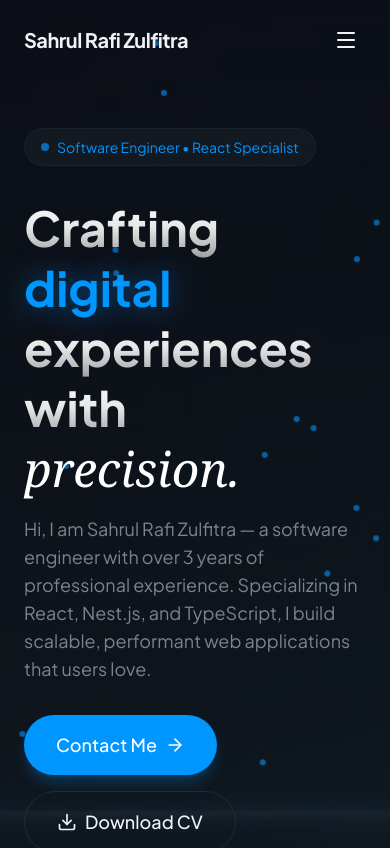
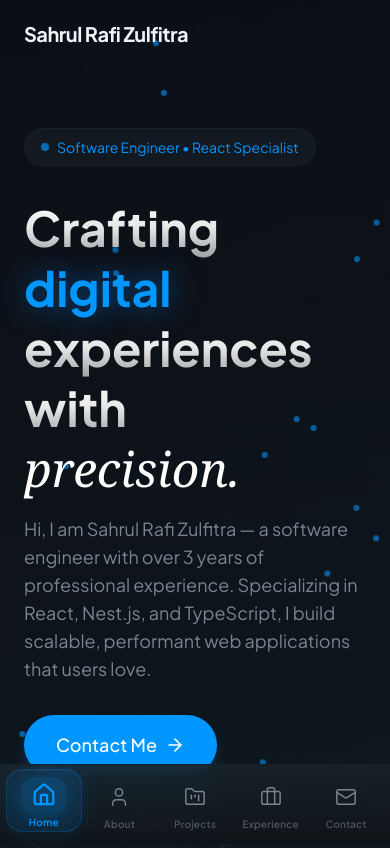
Before and after one commit to Rulcifer/rulcifer.github.io, a React (Vite) app: page / in a window 390 px wide. Shown: the top 848 px of the page. Built offline with nearby package versions, Linux system fonts and the light colour scheme.

Commit message:
mobile bottm tab bar update

```diff
--- a/src/index.css
+++ b/src/index.css
@@ -66,6 +66,111 @@
   .glow-border {
     box-shadow: 0 0 20px color-mix(in srgb, var(--color-primary) 20%, transparent),
       inset 0 0 20px color-mix(in srgb, var(--color-primary) 5%, transparent);
+  }
+
+  /* ── Mobile Bottom Tab Bar ── */
+  .mobile-bottom-bar {
+    position: fixed;
+    bottom: 0;
+    left: 0;
+    right: 0;
+    z-index: 100;
+    display: flex;
+    align-items: flex-end;
+    justify-content: space-around;
+    padding: 8px 6px 12px;
+    background: linear-gradient(
+      to top,
+      color-mix(in srgb, var(--color-background) 97%, transparent),
+      color-mix(in srgb, var(--color-surface) 88%, transparent)
+    );
+    backdrop-filter: blur(28px) saturate(1.6);
+    -webkit-backdrop-filter: blur(28px) saturate(1.6);
+    border-top: 1px solid color-mix(in srgb, var(--color-border) 40%, transparent);
+    /* safe-area for notch phones */
+    padding-bottom: max(12px, env(safe-area-inset-bottom));
+  }
+
+  /* Floating indicator pill behind active tab */
+  .mobile-tab-indicator {
+    position: absolute;
+    top: 4px;
+    left: 0;
+    height: calc(100% - 16px - env(safe-area-inset-bottom, 0px));
+    border-radius: 16px;
+    background: color-mix(in srgb, var(--color-primary) 14%, transparent);
+    border: 1px solid color-mix(in srgb, var(--color-primary) 20%, transparent);
+    box-shadow: 0 0 24px color-mix(in srgb, var(--color-primary) 12%, transparent),
+      inset 0 1px 0 color-mix(in srgb, #fff 4%, transparent);
+    transition: transform 0.45s cubic-bezier(0.34, 1.56, 0.64, 1),
+      width 0.35s cubic-bezier(0.22, 1, 0.36, 1);
+    pointer-events: none;
+  }
+
+  /* Individual tab item */
+  .mobile-tab-item {
+    position: relative;
+    z-index: 2;
+    display: flex;
+    flex-direction: column;
+    align-items: center;
+    justify-content: center;
+    gap: 2px;
+    flex: 1;
+    padding: 8px 4px 2px;
+    text-decoration: none;
+    color: var(--color-muted-foreground);
+    transition: color 0.3s ease;
+    -webkit-tap-highlight-color: transparent;
+    cursor: pointer;
+  }
+
+  .mobile-tab-item.mobile-tab-active {
+    color: var(--color-primary);
+  }
+
+  /* Icon wrapper with spring-lift */
+  .mobile-tab-icon-wrap {
+    display: flex;
+    align-items: center;
+    justify-content: center;
+    width: 40px;
+    height: 32px;
+    border-radius: 12px;
+    transition: transform 0.4s cubic-bezier(0.34, 1.56, 0.64, 1),
+      background-color 0.3s ease,
+      box-shadow 0.3s ease;
+  }
+
+  .mobile-tab-icon-active {
+    transform: translateY(-2px) scale(1.12);
+    background-color: color-mix(in srgb, var(--color-primary) 18%, transparent);
+    box-shadow: 0 4px 16px color-mix(in srgb, var(--color-primary) 25%, transparent);
+  }
+
+  /* Label with slide-up reveal */
+  .mobile-tab-label {
+    font-size: 10px;
+    font-weight: 600;
+    letter-spacing: 0.02em;
+    opacity: 0.55;
+    transform: translateY(2px);
+    transition: opacity 0.3s ease, transform 0.35s cubic-bezier(0.34, 1.56, 0.64, 1),
+      color 0.3s ease;
+    white-space: nowrap;
+  }
+
+  .mobile-tab-label-show {
+    opacity: 1;
+    transform: translateY(0);
+    color: var(--color-primary);
+  }
+
+  /* Add bottom padding to body so content isn't hidden behind the bar */
+  @media (max-width: 767px) {
+    body {
+      padding-bottom: 80px;
+    }
   }
 }
 
--- a/src/layout/Navbar.jsx
+++ b/src/layout/Navbar.jsx
@@ -1,6 +1,6 @@
 import { Button } from "@/components/Button";
-import { Menu, X } from "lucide-react";
-import { useEffect, useState } from "react";
+import { User, FolderKanban, Briefcase, Mail, Home } from "lucide-react";
+import { useCallback, useEffect, useRef, useState } from "react";
 import { Link, useLocation } from "react-router-dom";
 
 const navLinks = [
@@ -9,9 +9,20 @@ const navLinks = [
   { href: "#experience", label: "Experience" },
 ];
 
+// Mobile bottom-bar items with icons
+const mobileNavItems = [
+  { href: "#hero", label: "Home", icon: Home },
+  { href: "#about", label: "About", icon: User },
+  { href: "#projects", label: "Projects", icon: FolderKanban },
+  { href: "#experience", label: "Experience", icon: Briefcase },
+  { href: "#contact", label: "Contact", icon: Mail },
+];
+
 export const Navbar = () => {
-  const [isMobileMenuOpen, setIsMobileMenuOpen] = useState(false);
   const [isScrolled, setIsScrolled] = useState(false);
+  const [activeTab, setActiveTab] = useState(0);
+  const [indicatorStyle, setIndicatorStyle] = useState({});
+  const tabRefs = useRef([]);
   const location = useLocation();
   const isHome = location.pathname === "/";
 
@@ -25,15 +36,69 @@ export const Navbar = () => {
     return () => window.removeEventListener("scroll", handleScroll);
   }, []);
 
+  // Track which section is in view for auto-highlighting
+  useEffect(() => {
+    if (!isHome) return;
+
+    const sectionIds = mobileNavItems.map((item) => item.href.replace("#", ""));
+    const observers = [];
+
+    sectionIds.forEach((id, index) => {
+      const el = document.getElementById(id);
+      if (!el) return;
+
+      const observer = new IntersectionObserver(
+        ([entry]) => {
+          if (entry.isIntersecting) {
+            setActiveTab(index);
+          }
+        },
+        { threshold: 0.35, rootMargin: "-10% 0px -50% 0px" }
+      );
+
+      observer.observe(el);
+      observers.push(observer);
+    });
+
+    return () => observers.forEach((o) => o.disconnect());
+  }, [isHome]);
+
+  // Update floating indicator position
+  const updateIndicator = useCallback(() => {
+    const tab = tabRefs.current[activeTab];
+    if (tab) {
+      const parent = tab.parentElement;
+      const parentRect = parent.getBoundingClientRect();
+      const tabRect = tab.getBoundingClientRect();
+      setIndicatorStyle({
+        width: `${tabRect.width}px`,
+        transform: `translateX(${tabRect.left - parentRect.left}px)`,
+      });
+    }
+  }, [activeTab]);
+
+  useEffect(() => {
+    updateIndicator();
+    window.addEventListener("resize", updateIndicator);
+    return () => window.removeEventListener("resize", updateIndicator);
+  }, [updateIndicator]);
+
   // Resolve nav href: on homepage use anchor, on other pages link back to home
   const resolveHref = (hash) => {
     if (isHome) return hash;
     return `/${hash}`;
   };
 
+  const handleMobileTabClick = (index) => {
+    setActiveTab(index);
+  };
+
   return (
+    <>
+      {/* ── Top Navbar (Desktop + mobile top bar) ── */}
       <header
-      className={`fixed top-0 left-0 right-0 transition-all duration-500 ${isScrolled ? "glass-strong py-3" : "bg-transparent py-5"
+        className={`fixed top-0 left-0 right-0 transition-all duration-500 ${
+          isScrolled ? "glass-strong py-3" : "bg-transparent py-5"
         }  z-50`}
       >
         <nav className="container mx-auto px-6 flex items-center justify-between">
@@ -41,7 +106,8 @@ export const Navbar = () => {
             to="/"
             className="text-xl font-bold tracking-tight hover:text-primary"
           >
-          Sahrul Rafi Zulfitra<span className="text-primary animate-blink">_</span>
+            Sahrul Rafi Zulfitra
+            <span className="text-primary animate-blink">_</span>
           </Link>
 
           {/* Desktop Nav */}
@@ -65,41 +131,39 @@ export const Navbar = () => {
               <Button size="sm">Contact Me</Button>
             </a>
           </div>
+        </nav>
+      </header>
 
-        {/* Mobile Menu Button */}
-        <button
-          className="md:hidden p-2 text-foreground cursor-pointer"
-          onClick={() => setIsMobileMenuOpen((prev) => !prev)}
+      {/* ── Mobile Bottom Tab Bar ── */}
+      <nav className="mobile-bottom-bar md:hidden" id="mobile-bottom-nav">
+        {/* Floating active indicator pill */}
+        <div
+          className="mobile-tab-indicator"
+          style={indicatorStyle}
+        />
+
+        {mobileNavItems.map((item, index) => {
+          const Icon = item.icon;
+          const isActive = activeTab === index;
+
+          return (
+            <a
+              key={item.href}
+              href={resolveHref(item.href)}
+              ref={(el) => (tabRefs.current[index] = el)}
+              onClick={() => handleMobileTabClick(index)}
+              className={`mobile-tab-item ${isActive ? "mobile-tab-active" : ""}`}
             >
-          {isMobileMenuOpen ? <X size={24} /> : <Menu size={24} />}
-        </button>
+              <div className={`mobile-tab-icon-wrap ${isActive ? "mobile-tab-icon-active" : ""}`}>
+                <Icon size={22} strokeWidth={isActive ? 2.2 : 1.6} />
+              </div>
+              <span className={`mobile-tab-label ${isActive ? "mobile-tab-label-show" : ""}`}>
+                {item.label}
+              </span>
+            </a>
+          );
+        })}
       </nav>
-
-      {/* Mobile Menu */}
-      {isMobileMenuOpen && (
-        <div className="md:hidden glass-strong animate-fade-in">
-          <div className="container mx-auto px-6 py-6 flex flex-col gap-4">
-            {navLinks.map((link, index) => (
-              <a
-                href={resolveHref(link.href)}
-                key={index}
-                onClick={() => setIsMobileMenuOpen(false)}
-                className="text-lg text-muted-foreground hover:text-foreground py-2"
-              >
-                {link.label}
-              </a>
-            ))}
-
-            {/* CTA Button (Mobile) */}
-            <a
-              href={resolveHref("#contact")}
-              onClick={() => setIsMobileMenuOpen(false)}
-            >
-              <Button className="w-full">Contact Me</Button>
-            </a>
-          </div>
-        </div>
-      )}
-    </header>
+    </>
   );
 };
--- a/src/sections/Hero.jsx
+++ b/src/sections/Hero.jsx
@@ -88,7 +88,7 @@ export const Hero = () => {
   };
 
   return (
-    <section className="relative min-h-screen flex items-center overflow-hidden">
+    <section id="hero" className="relative min-h-screen flex items-center overflow-hidden">
       {/* --- BACKGROUND --- */}
       <div className="absolute inset-0">
         <img
```
Lines whose indentation alone changed are shown as unchanged.
